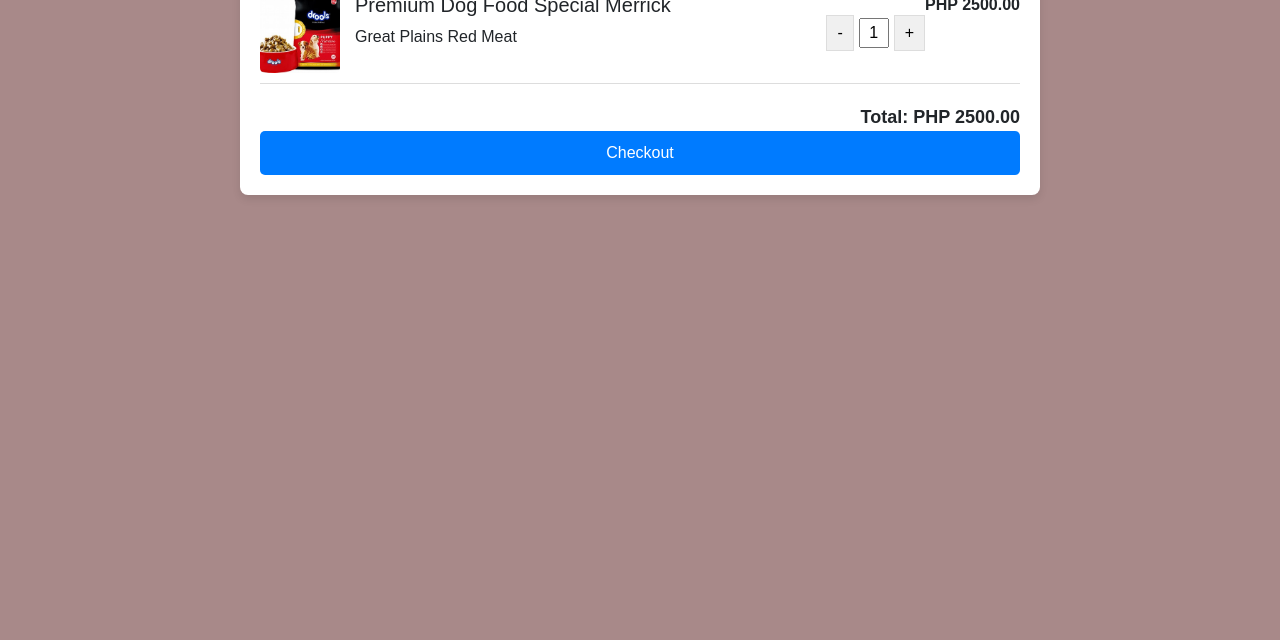
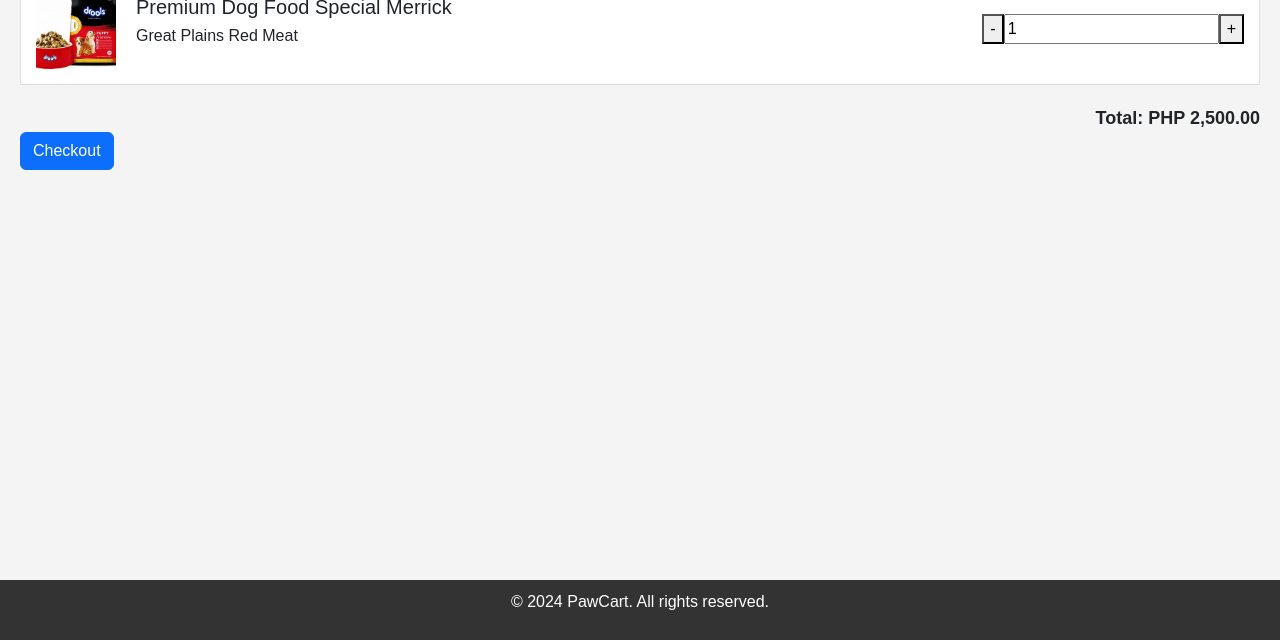
Before and after one commit to lizetteD26/WSAT-PawCart-Project, a website: page pages/shoppingcart.html in a window 1280 px wide. Shown: the part 160-800 px from the top of the page. Drawn offline with nearby package versions, Linux system fonts and the light colour scheme; files that its build step writes are made by us from their sources; files whose address does not match are found by name.

Commit message:
changed img src

```diff
--- a/pages/shoppingcart.html
+++ b/pages/shoppingcart.html
@@ -3,16 +3,16 @@
 <head>
     <meta charset="UTF-8">
     <meta name="viewport" content="width=device-width, initial-scale=1.0">
-    <title>PawCart - Shopping Cart</title>
+    <title>Shopping Cart</title>
     <link href="https://cdn.jsdelivr.net/npm/bootstrap-icons@1.5.0/font/bootstrap-icons.css" rel="stylesheet">
     <link rel="stylesheet" href="styles.css">
     <style>
-        /* Modern and clean styling */
         body {
             font-family: Arial, sans-serif;
-            background-color: #a88989;
             margin: 0;
             padding: 0;
+            box-sizing: border-box;
+            background-color: #f4f4f4;
         }
         nav {
             background-color: #fff;
@@ -45,78 +45,50 @@
             margin-left: 15px;
             cursor: pointer;
         }
-        .dropdown {
-            position: relative;
-            display: inline-block;
-            margin-right: 20px;
-        }
-        .dropdown-content {
-            display: none;
-            position: absolute;
-            background-color: #fff;
-            box-shadow: 0px 8px 16px rgba(0, 0, 0, 0.2);
-            z-index: 1;
-            min-width: 160px;
-        }
-        .dropdown-content a {
-            color: black;
-            padding: 10px;
-            text-decoration: none;
-            display: block;
-        }
-        .dropdown:hover .dropdown-content {
-            display: block;
-        }
         .cart-container {
-            max-width: 800px;
-            margin: 20px auto;
-            background-color: #fff;
             padding: 20px;
-            border-radius: 8px;
-            box-shadow: 0 4px 8px rgba(0, 0, 0, 0.1);
         }
         .cart-item {
+            background-color: #fff;
+            border: 1px solid #ddd;
+            padding: 15px;
+            margin-bottom: 10px;
             display: flex;
             justify-content: space-between;
-            margin-bottom: 15px;
-            border-bottom: 1px solid #ddd;
-            padding-bottom: 10px;
+            align-items: center;
         }
         .cart-item img {
             width: 80px;
             height: 80px;
             object-fit: cover;
-            border-radius: 5px;
         }
         .cart-details {
             flex: 1;
-            margin-left: 15px;
+            margin-left: 20px;
+        }
+        .cart-details h5 {
+            margin: 0 0 5px;
         }
         .cart-controls {
             display: flex;
             align-items: center;
         }
-        .cart-controls button {
-            padding: 5px 10px;
-            font-size: 16px;
-            cursor: pointer;
-            border: 1px solid #ddd;
-            background-color: #f0f0f0;
+        .cart-controls select, .cart-controls span {
+            margin: 0 10px;
         }
         .total {
             text-align: right;
+            margin-top: 20px;
             font-size: 18px;
-            margin-top: 20px;
         }
-        .btn-primary {
+        footer {
+            background-color: #333;
+            color: #fff;
+            text-align: center;
+            padding: 10px 0;
+            position: fixed;
+            bottom: 0;
             width: 100%;
-            background-color: #007bff;
-            color: #fff;
-            border: none;
-            padding: 10px;
-            cursor: pointer;
-            border-radius: 5px;
-            font-size: 16px;
         }
     </style>
 </head>
@@ -128,19 +100,6 @@
     <div class="search-bar">
         <input type="text" placeholder="Search for products...">
     </div>
-    <div class="dropdown">
-        <span>Shop <i class="bi bi-chevron-down"></i></span>
-        <div class="dropdown-content">
-            <a href="all_products.html">All Products</a>
-            <a href="popular.html">Popular Items</a>
-            <a href="new_arrivals.html">New Arrivals</a>
-            <a href="food.html">Food</a>
-            <a href="hygiene.html">Hygiene</a>
-            <a href="tools.html">Tools</a>
-            <a href="toys.html">Toys</a>
-            <a href="supplements.html">Supplements</a>
-        </div>
-    </div>
     <div class="icons">
         <i class="bi bi-person"></i>
         <i class="bi bi-cart"></i>
@@ -150,54 +109,32 @@
 <!-- Shopping Cart Section -->
 <div class="cart-container">
     <h2>Shopping Cart</h2>
-    <div id="cart-items"></div>
+    <!-- Cart Item -->
+    <div class="cart-item">
+        <img src="images/df.jpg" alt="Dog Food">
+        <div class="cart-details">
+            <h5>Premium Dog Food Special Merrick</h5>
+            <p>Great Plains Red Meat</p>
+        </div>
+        <div class="cart-controls">
+            <button class="qty-btn" id="decrease-btn">-</button>
+            <input type="text" id="quantity" value="1" readonly>
+            <button class="qty-btn" id="increase-btn">+</button>
+        </div>
+    </div>
+
+    <!-- Add more cart items here if needed -->
+
     <div class="total">
-        <strong>Total: PHP <span id="total-amount">0.00</span></strong>
+        <strong>Total: PHP 2,500.00</strong>
     </div>
-    <button class="btn-primary">Checkout</button>
+    <button class="btn btn-primary">Checkout</button>
 </div>
 
-<script>
-    // Cart functionality
-    let cart = JSON.parse(localStorage.getItem('cart')) || [
-        { id: 1, name: "Premium Dog Food Special Merrick", description: "Great Plains Red Meat", image: "https://via.placeholder.com/80", price: 2500, quantity: 1 }
-    ];
+<!-- Footer -->
+<footer>
+    <p>&copy; 2024 PawCart. All rights reserved.</p>
+</footer>
 
-    function displayCart() {
-        const cartItemsContainer = document.getElementById('cart-items');
-        cartItemsContainer.innerHTML = '';
-
-        cart.forEach((item, index) => {
-            const cartItem = document.createElement('div');
-            cartItem.classList.add('cart-item');
-            cartItem.innerHTML = `
-               <img class="card-img-top" src="C:\Users\Eldreic\OneDrive\Documents\imgs\df.jpg" alt="Dog food" />
-                <div class="cart-details">
-                    <h5>${item.name}</h5>
-                    <p>${item.description}</p>
-                </div>
-                <div class="cart-controls">
-                    <button onclick="updateQuantity(${index}, -1)">-</button>
-                    <input type="text" value="${item.quantity}" readonly style="width: 30px; text-align: center; margin: 0 5px;">
-                    <button onclick="updateQuantity(${index}, 1)">+</button>
-                </div>
-                <strong>PHP ${(item.price * item.quantity).toFixed(2)}</strong>
-            `;
-            cartItemsContainer.appendChild(cartItem);
-        });
-
-        const totalAmount = cart.reduce((sum, item) => sum + item.price * item.quantity, 0);
-        document.getElementById('total-amount').innerText = totalAmount.toFixed(2);
-    }
-
-    function updateQuantity(index, change) {
-        cart[index].quantity += change;
-        if (cart[index].quantity <= 0) cart.splice(index, 1);
-        localStorage.setItem('cart', JSON.stringify(cart));
-        displayCart();
-    }
-
-    displayCart();
-</script>
 </body>
 </html>
```
